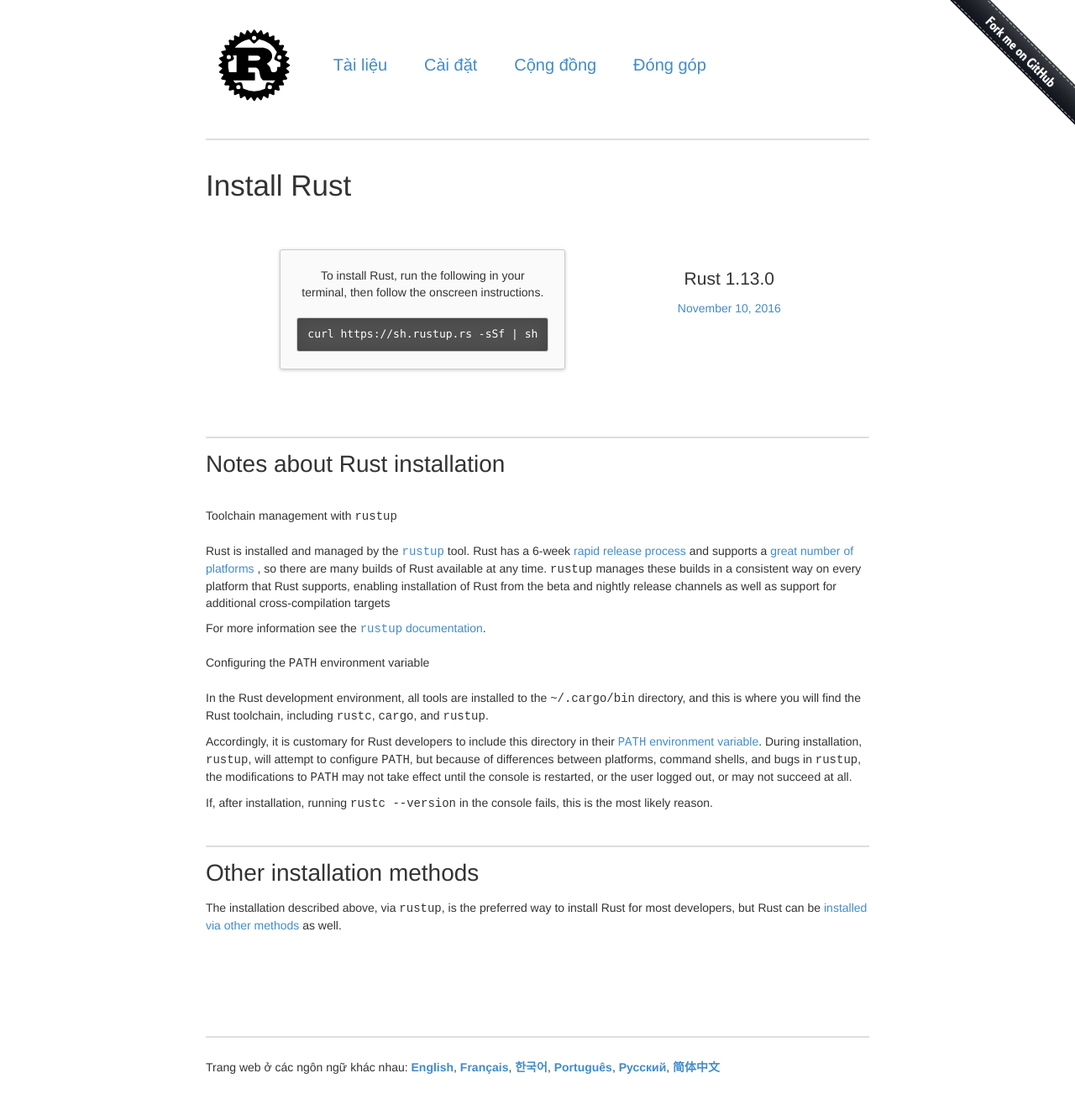
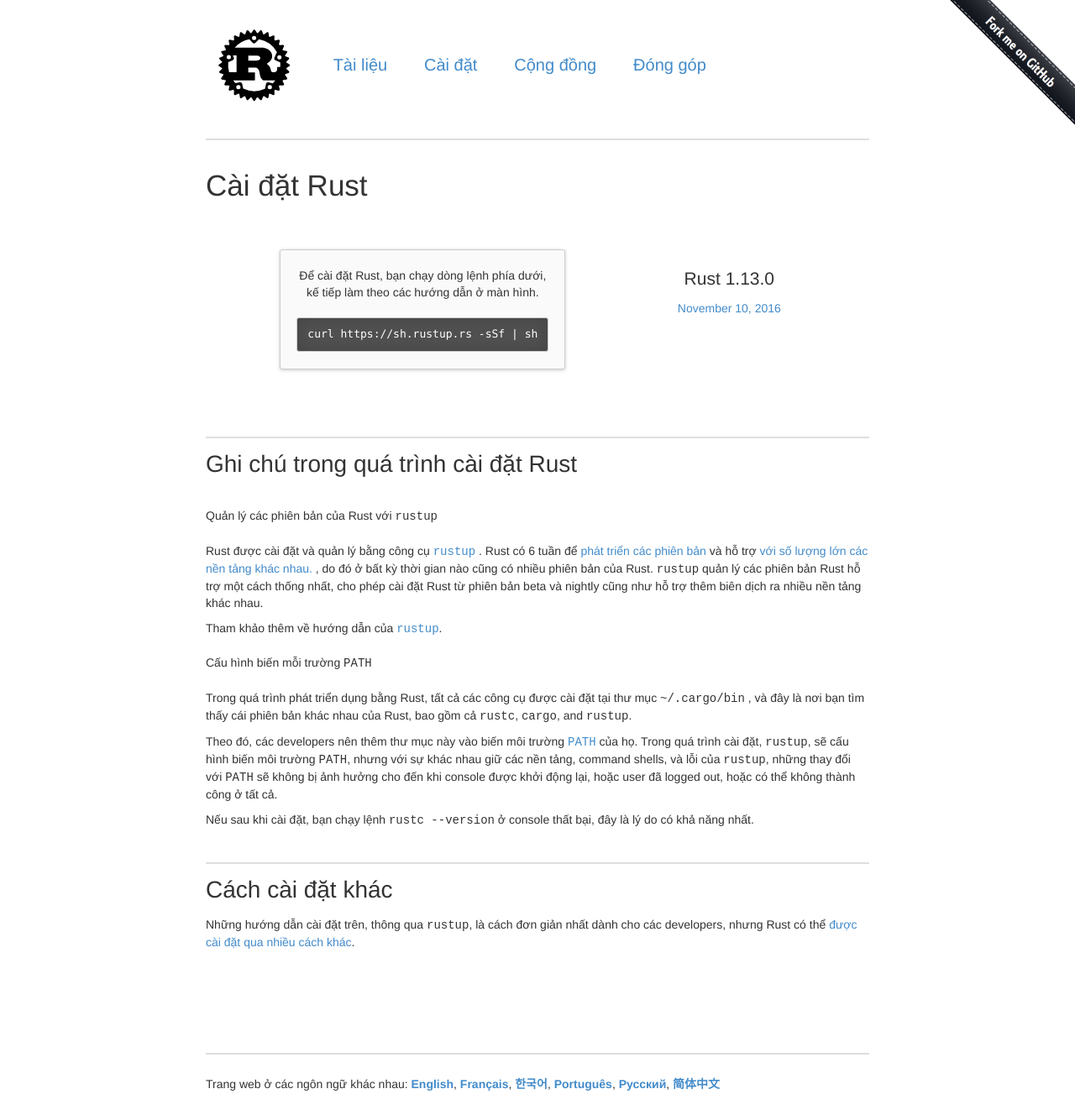
Before and after one commit to kaivnit/rust-lang-vn, a Jekyll site: the page built from install.html, in a window 1280 px wide. Shown: the whole page at 84% size. Built offline with Jekyll 4.4.1, drawn with Linux system fonts in a browser that asks for light colours.

Commit message:
translate page install

```diff
--- a/install.html
+++ b/install.html
@@ -1,44 +1,44 @@
 ---
 layout: default
-title: Installation &middot; The Rust Programming Language
+title: Cài đặt Rust &middot; Ngôn ngữ lập trình Rust
 ---
-    <h1 class="rustup">Install Rust</h1>
+    <h1 class="rustup">Cài đặt Rust</h1>
 
     <div class="row rustup-row">
       <div class="col-md-8 instr-column">
         <div id="platform-instructions-unix" class="instructions" style="display: none;">
-          <p>To install Rust, run the following in your terminal, then follow the onscreen instructions.</p>
+          <p>Để cài đặt Rust, bạn chạy dòng lệnh phía dưới, kế tiếp làm theo các hướng dẫn ở màn hình.</p>
           <pre>curl https://sh.rustup.rs -sSf | sh</pre>
         </div>
 
         <div id="platform-instructions-win" class="instructions" style="display: none;">
           <p>
-            To install Rust, download and run
+            Để cài đặt Rust, tải về và chạy file dưới đây
             <a href="https://win.rustup.rs">rustup&#x2011;init.exe</a>
-            then follow the onscreen instructions.
+            kế tiếp làm theo các hướng dẫn ở màn hình.
           </p>
         </div>
 
         <div id="platform-instructions-android" class="instructions" style="display: none;">
-         <p>It looks like you are running Android.</p>
+         <p>Bạn đang sử dựng Android phải không ?.</p>
           <p>
-            The Rust compiler does not run on Android directly (yet),
-            but it does make it easy to cross-compile <em>to</em> Android.
-            Install Rust on a supported host platform and
+            Trình biên dịch Rust không chạy trực tiếp trên Android,
+            nhưng bạn có thể compile để chạy trên Android.
+            Cài đặt các bộ platform Rust đã hỗ trợ và
             <a href="https://github.com/rust-lang-nursery/rustup.rs/#cross-compilation">
-              follow the cross-compilation instructions
+              làm theo các hướng dẫn đối với việc compile nhiều nền tảng
             </a>
-            to build Rust applications for Android.
+            để xây dựng ứng dụng cho Android.
           </p>
         </div>
 
         <div id="platform-instructions-unknown" class="instructions" style="display: none;">
-          <p>I don't recognize your platform.</p>
+          <p>Tôi không biết nền tảng mình đang chạy là gì.</p>
           <p>
-            Rust runs on Windows, Linux, Mac OS X, FreeBSD and NetBSD. If
-            you are on one of these platforms and are seeing this then please
+            Rust chạy trên Windows, Linux, Mac OS X, FreeBSD và NetBSD. Nếu
+            bạn không thấy một trong những các nền tảng trên thì vui lòng
             <a href="https://github.com/rust-lang/rust-www/issues/new">report an issue</a>,
-            along with the following values:
+            theo mẫu sau:
             <div>
               <div>navigator.platform:</div>
               <div id="nav-plat"></div>
@@ -50,8 +50,8 @@ title: Installation &middot; The Rust Programming Language
 
         <div id="platform-instructions-default" class="instructions">
           <div>
-            <p>To install Rust, if you are running Unix,<br/>run the following
-            in your terminal, then follow the onscreen instructions.</p>
+            <p>Cài đặt Rust đối với nền tảng là Unix,<br/>chạy dòng lệnh dưới đây, kế
+            tiếp làm theo các bước hướng dẫn ở màn hình.</p>
             <pre>curl https://sh.rustup.rs -sSf | sh</pre>
           </div>
 
@@ -59,9 +59,9 @@ title: Installation &middot; The Rust Programming Language
 
           <div>
             <p>
-              If you are running Windows,<br/>download and run
+              Nếu bạn dùng Windows,<br/>tải về và chạy file
               <a href="https://win.rustup.rs">rustup&#x2011;init.exe</a>
-              then follow the onscreen instructions.
+              kế tiếp làm theo các hướng dẫn trên màn hình.
             </p>
           </div>
         </div>
@@ -78,96 +78,93 @@ title: Installation &middot; The Rust Programming Language
           <br>
 
           <a id="platform-button" style="display: none;" href="#">
-            click or press "n" to cycle platforms
+            click hoặc nhấn chữ "n" để đi đến các nền tảng
           </a>
         </div>
       </div>
 
     </div>
 
-    <h2>Notes about Rust installation</h2>
+    <h2>Ghi chú trong quá trình cài đặt Rust</h2>
 
     <div class="row">
       <div class="col-md-12">
 
-        <h3>Toolchain management with <code>rustup</code></h3>
+        <h3>Quản lý các phiên bản của Rust với <code>rustup</code></h3>
 
         <p>
-          Rust is installed and managed by the
+          Rust được cài đặt và quản lý bằng công cụ
           <a href="https://github.com/rust-lang-nursery/rustup.rs"><code>rustup</code></a>
-          tool. Rust has a 6-week
+          . Rust có 6 tuần để
           <a href="https://github.com/rust-lang/rfcs/blob/master/text/0507-release-channels.md">
-            rapid release process
-          </a> and supports a
+            phát triển các phiên bản
+          </a> và hỗ trợ
           <a href="https://forge.rust-lang.org/platform-support.html">
-             great number of platforms
-          </a>, so there are many builds of Rust available at any time.
-          <code>rustup</code> manages these builds in a consistent way on every
-          platform that Rust supports, enabling installation of Rust from the
-          beta and nightly release channels as well as support for additional
-          cross-compilation targets
+             với số lượng lớn các nền tảng khác nhau.
+          </a>, do đó ở bất kỳ thời gian nào cũng có nhiều phiên bản của Rust.
+          <code>rustup</code> quản lý các phiên bản Rust hỗ trợ một cách thống nhất,
+          cho phép cài đặt Rust từ phiên bản beta và nightly cũng như hỗ trợ thêm biên
+          dịch ra nhiều nền tảng khác nhau.
         </p>
 
         <p>
-          For more information see the
-          <a href="https://github.com/rust-lang-nursery/rustup.rs/blob/master/README.md"><code>rustup</code>
-          documentation</a>.
+          Tham khảo thêm về hướng dẫn của
+          <a href="https://github.com/rust-lang-nursery/rustup.rs/blob/master/README.md"><code>rustup</code></a>.
         </p>
 
-        <h3>Configuring the <code>PATH</code> environment variable</h3>
+        <h3>Cấu hình biến mỗi trường <code>PATH</code></h3>
 
         <p>
-          In the Rust development environment, all tools are installed to the
+          Trong quá trình phát triển dụng bằng Rust, tất cả các công cụ được cài đặt tại thư mục
           <span class="platform-specific not-win" style="display: inline;">
             <code>~/.cargo/bin</code>
           </span>
           <span class="platform-specific win" style="display: none;">
             <code>%USERPROFILE%\.cargo\bin</code>
-          </span> directory,
-          and this is where you will find the Rust toolchain, including
+          </span>,
+          và đây là nơi bạn tìm thấy cái phiên bản khác nhau của Rust, bao gồm cả
           <code>rustc</code>, <code>cargo</code>, and <code>rustup</code>.
         </p>
 
         <p>
-          Accordingly, it is customary for Rust developers to include this
-          directory in their
+          Theo đó, các developers nên thêm thư mục này vào biến môi trường
           <a href="https://en.wikipedia.org/wiki/PATH_(variable)"><code>PATH</code>
-          environment variable</a>.  During installation, <code>rustup</code>,
-          will attempt to configure
-          <code>PATH</code>, but because of differences between platforms,
-          command shells, and bugs in <code>rustup</code>, the modifications
-          to <code>PATH</code> may not take effect until the console is
-          restarted, or the user logged out, or may not succeed at all.
+          </a> của họ.  Trong quá trình cài đặt, <code>rustup</code>,
+          sẽ cấu hình biến môi trường
+          <code>PATH</code>, nhưng với sự khác nhau giữ các nền tảng,
+          command shells, và lỗi của <code>rustup</code>, những thay đổi
+          với <code>PATH</code> sẽ không bị ảnh hưởng cho đến khi console được khởi động lại,
+          hoặc user đã logged out, hoặc có thể không thành công ở tất cả.
         </p>
 
         <p>
-          If, after installation, running <code>rustc --version</code> in the
-          console fails, this is the most likely reason.
+          Nếu sau khi cài đặt, bạn chạy lệnh <code>rustc --version</code> ở console thất bại,
+          đây là lý do có khả năng nhất.
         </p>
 
         <div class="platform-specific win">
 
-          <h3>Windows considerations</h3>
+          <h3>Đối với Windows</h3>
           <!-- This anchor is probably linked in the wild and should not be broken -->
           <a id="win-foot"></a>
 
 	  <p>
-            On Windows, Rust additionally requires the C++ build tools
-            for Visual Studio 2013 or later. The easiest way to acquire the build
-            tools is by installing
+            Với Windows, Rust yêu cầu phải có C++ build tools
+            cho Visual Studio 2013 hoặc mới nhất. Cách đơn giản nhất để có build
+            tools là cài đặt
 	    <a href="http://landinghub.visualstudio.com/visual-cpp-build-tools">
 	      Microsoft Visual C++ Build Tools 2015
             </a>
-            which provides just the Visual C++ build tools. Alternately, you
-	    can <a href="https://www.visualstudio.com/downloads/">install</a>
-	    Visual Studio 2015 or Visual Studio 2013 and during install select
-	    the "C++ tools".
+            sẽ cung cấp Visual C++ build tools. Cách thay thê, bạn có thể
+	    <a href="https://www.visualstudio.com/downloads/">cài đặt</a>
+	    Visual Studio 2015 hoặc Visual Studio 2013 và trong quá trình cài đặt chọn
+	    "C++ tools".
 	  </p>
 
           <p>
-            For further information about configuring Rust on Windows see the
+            Đề tìm hiểu thêm về cấu hình của Rust trên Windows, bạn có thể tham khảo tại
             <a href="https://github.com/rust-lang-nursery/rustup.rs/blob/master/README.md#working-with-rust-on-windows">Windows-specific <code>rustup</code>
-            documentation</a>.
+            </a>.
           </p>
 
         </div>
@@ -175,16 +172,15 @@ title: Installation &middot; The Rust Programming Language
       </div>
     </div>
 
-    <h2>Other installation methods</h3>
+    <h2>Cách cài đặt khác</h3>
 
     <div class="row">
       <div class="col-md-12">
         <p>
-          The installation described above, via
-          <code>rustup</code>, is the preferred way to install Rust for most developers,
-          but Rust can be
-          <a href="other-installers.html">installed via other methods</a>
-          as well.
+          Những hướng dẫn cài đặt trên, thông qua
+          <code>rustup</code>, là cách đơn giản nhất dành cho các developers,
+          nhưng Rust có thể
+          <a href="other-installers.html">được cài đặt qua nhiều cách khác</a>.
         </p>
       </div>
     </div>
```
